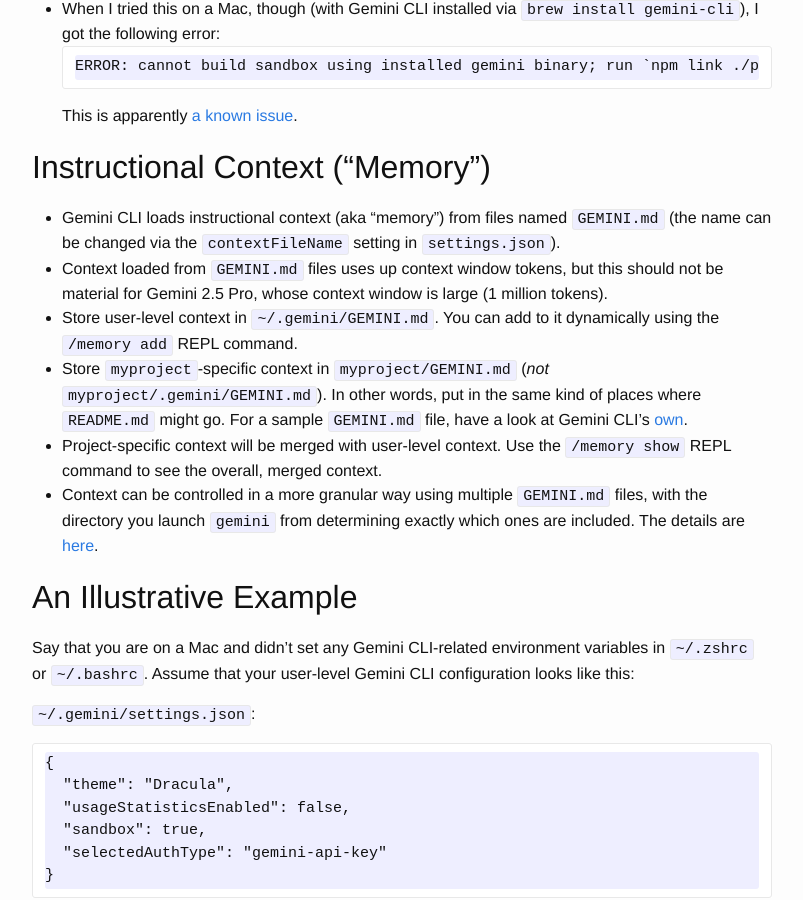
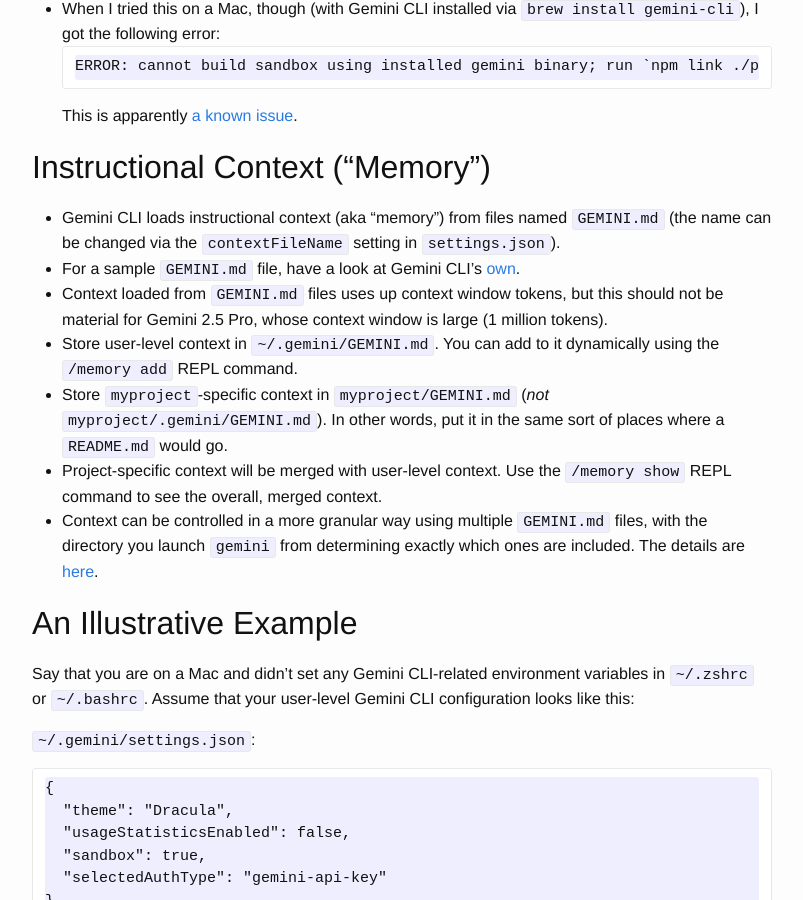
Before and after one commit to vglazer/vglazer.github.io, a Jekyll site: the page built from _posts/2025-07-22-gemini-cli-notes.md, in a window 1280 px wide and 900 px high, scrolled down 4615 px. Shown: the whole window, without its empty margins (238-1041 px from the left). Built offline with Jekyll 4.4.1, drawn with Linux system fonts in a browser that asks for light colours; nearby versions of some CDN libraries.

Commit message:
Latest draft

```diff
--- a/_posts/2025-07-22-gemini-cli-notes.md
+++ b/_posts/2025-07-22-gemini-cli-notes.md
@@ -121,9 +121,10 @@ This is apparently [a known issue](https://github.com/google-gemini/gemini-cli/i
 
 ## Instructional Context ("Memory")
 - Gemini CLI loads instructional context (aka "memory") from files named `GEMINI.md` (the name can be changed via the `contextFileName` setting in `settings.json`).
+- For a sample `GEMINI.md` file, have a look at Gemini CLI's [own](https://github.com/google-gemini/gemini-cli/blob/main/GEMINI.md).
 - Context loaded from `GEMINI.md` files uses up context window tokens, but this should not be material for Gemini 2.5 Pro, whose context window is large (1 million tokens).
 - Store user-level context in `~/.gemini/GEMINI.md`. You can add to it dynamically using the `/memory add` REPL command.
-- Store `myproject`-specific context in `myproject/GEMINI.md` (_not_ `myproject/.gemini/GEMINI.md`). In other words, put in the same kind of places where `README.md` might go. For a sample `GEMINI.md` file, have a look at Gemini CLI's [own](https://github.com/google-gemini/gemini-cli/blob/main/GEMINI.md).
+- Store `myproject`-specific context in `myproject/GEMINI.md` (_not_ `myproject/.gemini/GEMINI.md`). In other words, put it in the same sort of places where a `README.md` would go.
 - Project-specific context will be merged with user-level context. Use the `/memory show` REPL command to see the overall, merged context.
 - Context can be controlled in a more granular way using multiple `GEMINI.md` files, with the directory you launch `gemini` from determining exactly which ones are included. The details are [here](https://github.com/google-gemini/gemini-cli/blob/main/docs/cli/configuration.md#context-files-hierarchical-instructional-context).
 
```
